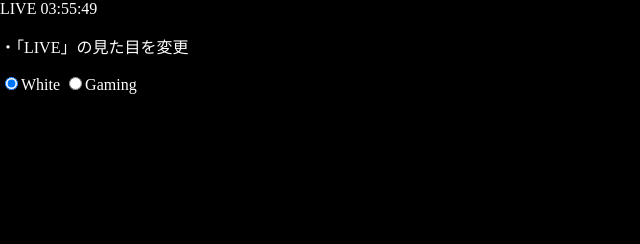
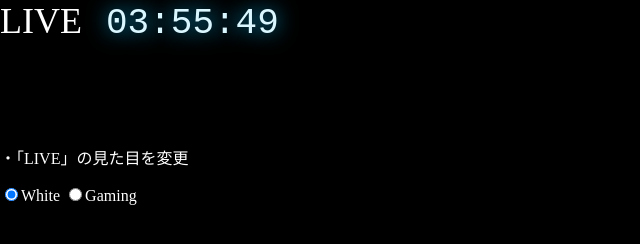
Before and after one commit to Toushin0672/JS_OBS-Clock, a plain HTML site: page index.html in a window 1280 px wide. Shown: the whole page, without its empty margins (0-640 px from the left). Drawn offline with Linux system fonts and the light colour scheme.

Commit message:
Update index.css

```diff
--- a/css/index.css
+++ b/css/index.css
@@ -1,18 +1,39 @@
-/*共通*/
+/* 共通 */
 body{
     background-color: black;
     color: white;
-    margin: 0;
+    margin: 0px auto;
+    overflow: hidden;
 }
 
-span#text-color{
-    color: white;
-    font-size:36px;
-    font-weight: 200;
+div#MainArea{
+    margin-bottom: 100px;
 }
 
+/* Live文字 */
+#Text_LIVE{
+    color: #ffffff;
+    font-size: 36px;
+    font-weight: 200;
+    padding-right: 20px;
+    display:inline-block;
+    animation: rotate 5s linear infinite;
+    width: fit-content;
+}
+
+/* 時計 */
+#Clock{
+    font-family: 'Share Tech Mono', monospace;
+    font-size: 36px;
+    color: #daf6ff;
+    text-shadow: 0 0 20px #0aafe6;
+    line-height: 1.2;
+    text-align: center;
+}
+
+/* アニメーション */
 @keyframes rainbow{
-     0%{color:#e60000}
+    0%{color:#e60000}
     12%{color:#f39800;}
     24%{color:#ffcf53;}
     36%{color:#e8ff53;}
@@ -20,15 +41,15 @@ span#text-color{
     60%{color:#53ffbc;}
     72%{color:#5393ff;}
     84%{color:#ca53ff;}
-    100%{color:#ff53bd;}
+    96%{color:#ff53bd;}
+    100%{color:#dc143c;}
 }
 
-/*digital*/
-#RealtimeClockArea-digital{
-    font-family: 'Share Tech Mono', monospace;
-    font-size: 36px;
-    color: #daf6ff;
-    text-shadow: 0 0 20px #0aafe6;
-    line-height: 1.2;
-    text-align: center;
-  }
+@keyframes rotate {
+    0% {
+        transform: rotateY(0deg);
+      }
+      100% {
+        transform: rotateY(360deg);
+      }
+}
```
